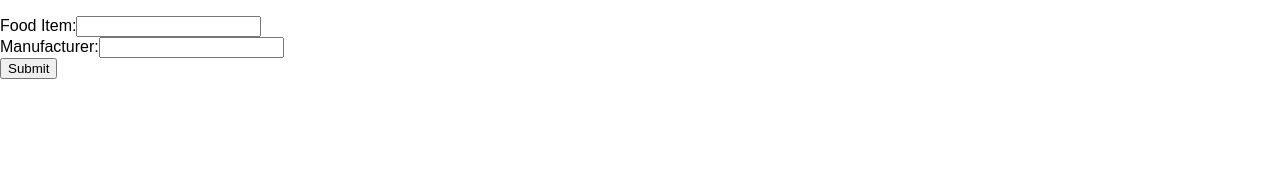
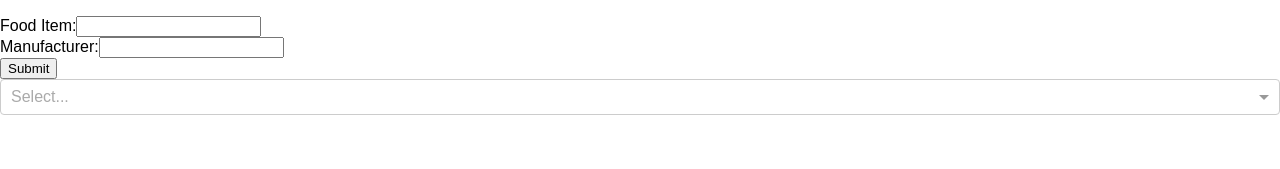
Before and after one commit to FareedJaved/foodjournal, a React (Create React App) app in the folder javascript/: page / in a window 1280 px wide. Shown: the top 169 px of the page. Built offline with nearby package versions, Linux system fonts and the light colour scheme.

Commit message:
using react-select

```diff
--- a/javascript/package.json
+++ b/javascript/package.json
@@ -3,10 +3,13 @@
   "version": "0.1.0",
   "private": true,
   "dependencies": {
+    "babel-core": "^6.26.0",
+    "moment": "^2.22.0",
     "react": "^16.3.0",
     "react-datepicker": "^1.4.0",
     "react-dom": "^16.3.0",
-    "react-scripts": "1.1.1"
+    "react-scripts": "1.1.1",
+    "react-select": "^1.2.1"
   },
   "scripts": {
     "start": "react-scripts start",
--- a/javascript/src/App.js
+++ b/javascript/src/App.js
@@ -1,7 +1,8 @@
 import React, { Component } from 'react';
 import './App.css';
 import {FoodList} from './FoodList';
-// import request from 'request';
+import Select, { Async } from 'react-select';
+import 'react-select/dist/react-select.css';
 
 class App extends Component {
 
@@ -51,7 +52,22 @@ class App extends Component {
 
   }
 
+
+  // calling the rails backend for the FDA food items
+  getOptions = (input, callback) => {
+    let myFakeOptions = [{value: 'one', label: 'One'}]
+    setTimeout(() => {
+      callback(null, {
+        options: myFakeOptions,
+        // CAREFUL! Only set this to true when there are no more options,
+        // or more specific queries will not be sent to the server.
+        complete: true
+      });
+    }, 500);
+  };
+
   render() {
+    let value = ''
     return (
     <div>
 
@@ -74,6 +90,13 @@ class App extends Component {
           {/* Submit Button */ }
           <input type="submit" name="Submit" />
         </form>
+
+        <Select
+          name="foodItem"
+          value={value}
+          onChange = {(e)=> this.setState({foodItem: e.target.value})}
+
+        />
     </div>
     );
   }
```
Also changed, not shown: 1 other file (tests, documents, lock files or other folders).
